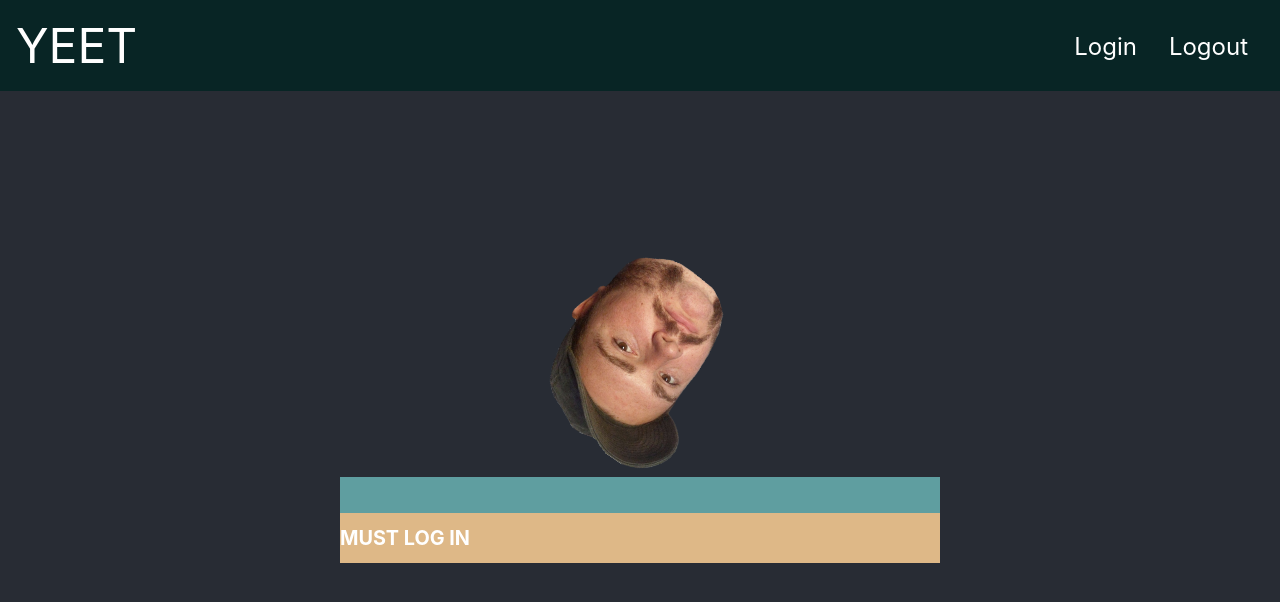
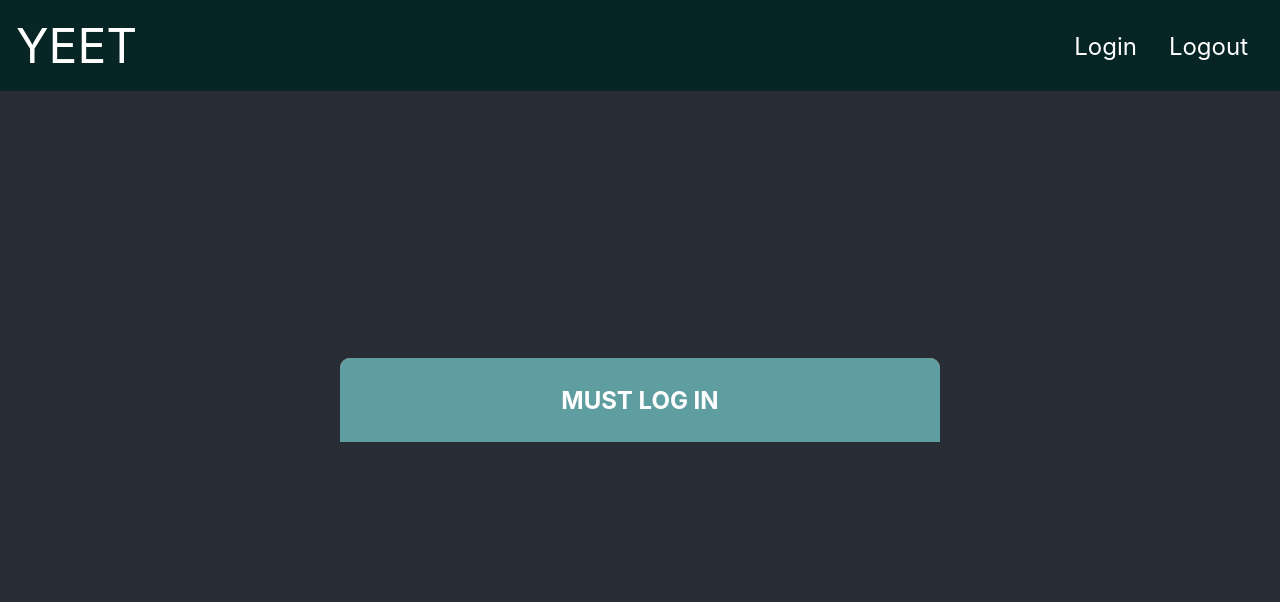
Before and after one commit to wilsoncollin7/My-Application, a React (Create React App) app in the folder client/: page /home in a window 1280 px wide. Shown: the top 602 px of the page. Built offline with nearby package versions, Linux system fonts and the light colour scheme.

Commit message:
cleaned some stuff up

```diff
--- a/client/src/components/Card/style.css
+++ b/client/src/components/Card/style.css
@@ -2,12 +2,15 @@
   height: 100%;
   width: 600px;
   background-color: burlywood;
+  border-radius: 10px;
 }
 
 .cardHeaderContainer {
   text-align: center;
   padding: 0.5rem;
   background-color: cadetblue;
+  border-top-left-radius: 10px;
+  border-top-right-radius: 10px;
 }
 
 .cardHeader {
--- a/client/src/components/HeadImage/style.css
+++ b/client/src/components/HeadImage/style.css
@@ -1,9 +1,8 @@
 .faceImage {
-  height: 200px;
-  margin: 20px;
+  height: 80px;
 }
 
-@media (prefers-reduced-motion: no-preference) {
+/* @media (prefers-reduced-motion: no-preference) {
   .faceImage {
     animation: faceImage-spin infinite 5s linear;
   }
@@ -16,4 +15,4 @@
   to {
     transform: rotate(360deg);
   }
-}
+} */
--- a/client/src/pages/Home.js
+++ b/client/src/pages/Home.js
@@ -8,17 +8,14 @@ import HomeComponent from "../components/HomeComponent/HomeComponent";
 function Home() {
   return(
     <>
-      <HeaderImage />
       {
         localStorage.getItem("user")
           ?
-        <Card>
+        <Card header="Home">
           <HomeComponent />
         </Card>
           :
-        <Card>
-          <h1>MUST LOG IN</h1>
-        </Card>
+        <Card header="MUST LOG IN"></Card>
       }
 
     </>
```
Also changed, not shown: 1 other file (tests, documents, lock files or other folders).
